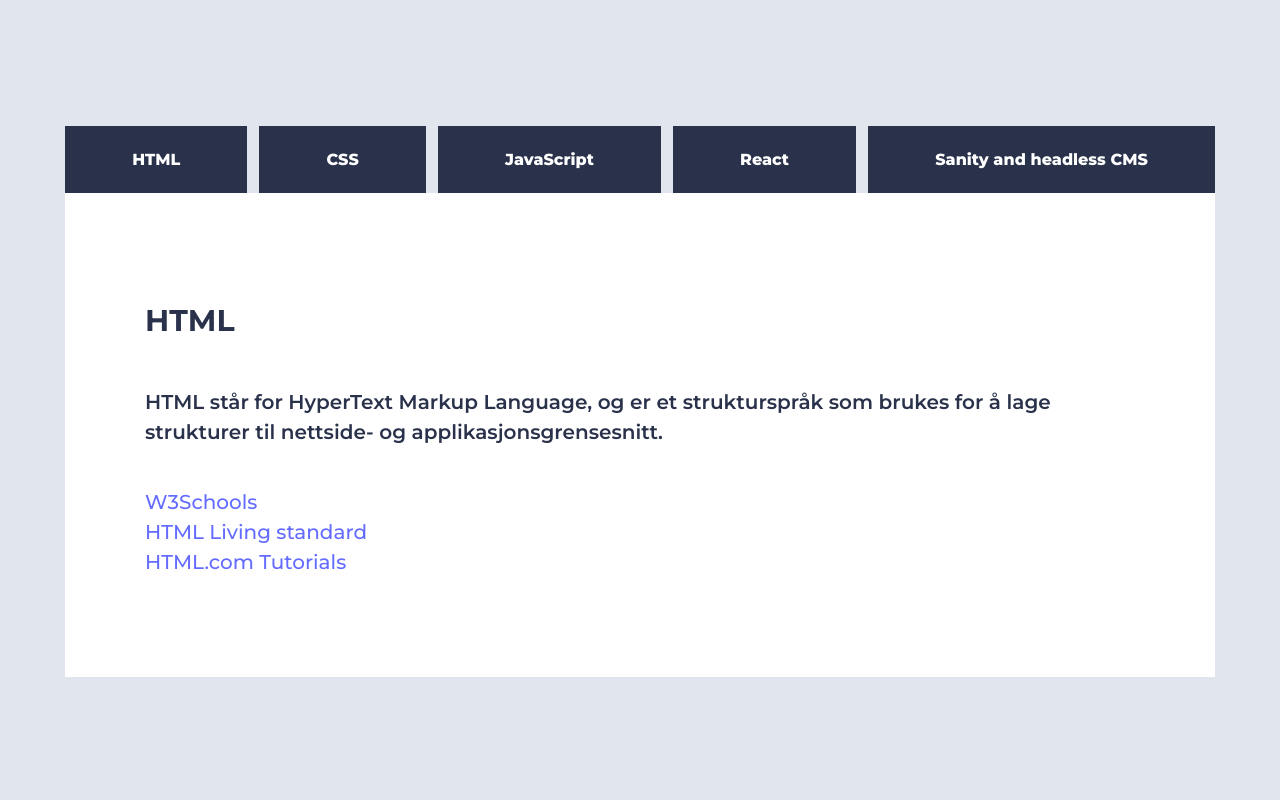
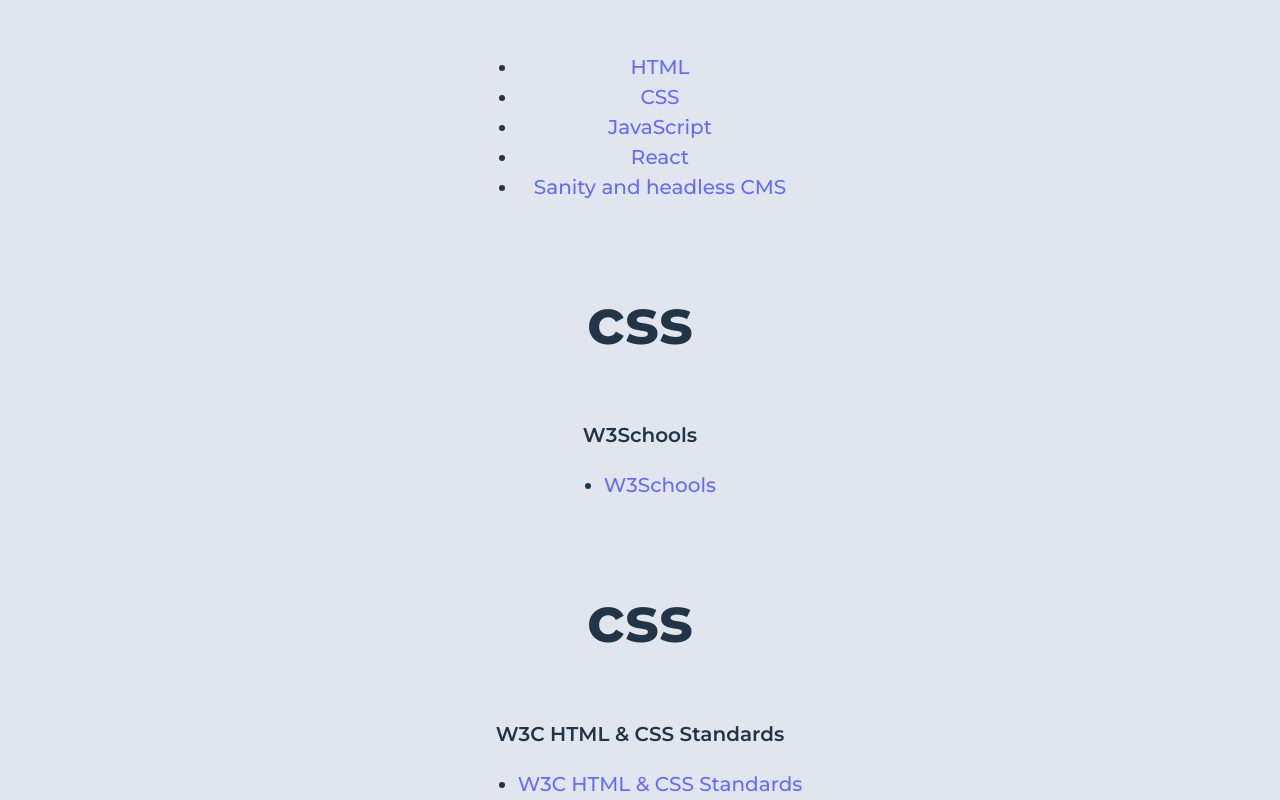
Before and after one commit to Lubbsaur/Arbeidskrav_2, a React (Vite) app: page /css in a window 1280 px wide. Shown: the top 800 px of the page. Built offline with nearby package versions, Linux system fonts and the light colour scheme.

Commit message:
Fikk hjelp av AC

```diff
--- a/src/App.jsx
+++ b/src/App.jsx
@@ -7,17 +7,21 @@
 import { Route, Routes } from 'react-router-dom';
 import Resources from './components/Resources';
 import Nav from './components/Nav';
+import PageTitle from './components/PageTitle';
+import { resources } from './assets/resources';
 
 
 
 function App() {
   const [toggle, setToggle] = useState();
 
+
+
   return (
 
     <Layout >
     <Routes>
-      <Route path='/:slug' element={<Nav />}></Route>
+      <Route path='/:slug' element={<Resources resources={resources} />}></Route>
     </Routes>
     </Layout>
 
--- a/src/assets/resources.js
+++ b/src/assets/resources.js
@@ -1,96 +1,77 @@
 export const resources = [
   {
-      category: "HTML",
-      text: "HTML står for HyperText Markup Language, og er et strukturspråk som brukes for å lage strukturer til nettside- og applikasjonsgrensesnitt.",
-      sources: [
+    title: "W3Schools",
+    url: "https://www.w3schools.com/html/",
+    category: "html",
+  },
   {
     title: "W3Schools",
-              url: "https://www.w3schools.com/html/"
+    url: "https://www.w3schools.com/css/",
+    category: "css",
+  },
+  {
+    title: "W3Schools",
+    url: "https://www.w3schools.com/js/",
+    category: "javascript",
+  },
+  {
+    title: "W3Schools",
+    url: "https://www.w3schools.com/REACT/DEFAULT.ASP",
+    category: "react",
   },
   {
     title: "HTML Living standard",
-              url: "https://html.spec.whatwg.org/multipage/"
+    url: "https://html.spec.whatwg.org/multipage/",
+    category: "html",
   },
   {
     title: "HTML.com Tutorials",
-              url: "https://html.com/"
-          },
-      ]
-  },
-  {
-      category: "CSS",
-      text: "CSS står for Cascading StyleSheets, og brukes for å sette stilregler på HTML-elementer.",
-      sources: [
-          {
-              title: "W3Schools",
-              url: "https://www.w3schools.com/css/"
+    url: "https://html.com/",
+    category: "html",
   },
   {
     title: "W3C HTML & CSS Standards",
-              url: "https://www.w3.org/standards/webdesign/htmlcss.html"
+    url: "https://www.w3.org/standards/webdesign/htmlcss.html",
+    category: "css",
   },
   {
     title: "W3C CSS Validator",
-              url: "https://jigsaw.w3.org/css-validator/"
+    url: "https://jigsaw.w3.org/css-validator/",
+    category: "css",
   },
   {
     title: "CSS Tricks",
-              url: "https://css-tricks.com/"
-          },
-      ]
-  },
-  {
-      category: "JavaScript",
-      text: "JavaScript er et scriptspråk basert på EcmaScript. JavaScript kjører direkte i nettleseren, og brukes ofte til å manipulere HTML og CSS i webgrensnesnitt.",
-      sources: [
-          {
-              title: "W3Schools",
-              url: "https://www.w3schools.com/js/"
+    url: "https://css-tricks.com/",
+    category: "css",
   },
   {
     title: "MDN Web Docs",
-              url: "https://developer.mozilla.org/en-US/docs/Web/JavaScript"
+    url: "https://developer.mozilla.org/en-US/docs/Web/JavaScript",
+    category: "javascript",
   },
   {
     title: "How to read JavaScript Documentation",
-              url: "https://www.youtube.com/watch?v=O3iR-CIufKM"
-          },
-      ]
+    url: "https://www.youtube.com/watch?v=O3iR-CIufKM",
+    category: "javascript",
   },
   {
-      category: "React",
-      text: "React er et rammeverk bygget i JavaScript. React bruker komponenter og states for å lage en levende frontend.",
-      sources: [
-          {
     title: "React documentation",
-              url: "https://reactjs.org/docs/getting-started.html"
+    url: "https://reactjs.org/docs/getting-started.html",
+    category: "react",
   },
   {
-              title: "W3Schools",
-              url: "https://www.w3schools.com/REACT/DEFAULT.ASP"
-          },
-          {
-              title: "How to read JavaScript Documentation",
-              url: "https://www.youtube.com/watch?v=O3iR-CIufKM"
-          },
-      ]
-  },
-  {
-      category: "Sanity and headless CMS",
-      text: "Sanity er et headless CMS som står for innholdsadministrasjon. Innhold hentes inn i applikasjoner via GROQ-spørringer.",
-      sources: [
-          {
     title: "Sanity documentation",
-              url: "https://www.sanity.io/docs"
+    url: "https://www.sanity.io/docs",
+    category: "headless-cms",
   },
   {
     title: "OnCrawl: a beginners guide to headless CMS",
-              url: "https://www.oncrawl.com/technical-seo/beginners-guide-headless-cms/"
+    url: "https://www.oncrawl.com/technical-seo/beginners-guide-headless-cms/",
+    category: "headless-cms",
   },
   {
     title: "Section.io: Getting started with Sanity CMS",
-              url: "https://www.section.io/engineering-education/getting-started-with-sanity-cms/"
-          },
+    url: "https://www.section.io/engineering-education/getting-started-with-sanity-cms/",
+    category: "headless-cms",
+  }
 ]
-  },
-]
--- a/src/components/Layout.jsx
+++ b/src/components/Layout.jsx
@@ -2,21 +2,17 @@
 import PageTitle from "./PageTitle";
 import Resources from "./Resources";
 
-export default function Layout({ }) {
+export default function Layout({ children}) {
 
 
   return (
+    <>
+    <Nav />
     <main>
       <section id="main-section">
-       <nav>
-         <ul className="navList">
-          <Nav />
-         </ul>
-       </nav>
-       <article id="main-article">
-         <Resources />
-       </article>
+       {children}
       </section>
     </main>
+    </>
   );
 }
--- a/src/components/Nav.jsx
+++ b/src/components/Nav.jsx
@@ -39,13 +39,15 @@
   ]
 
   return (
-    <div>
+    <nav>
+    <ul>
     {navigateTabs.map((category) => (
       <li key={category.id}>
           <Link to={`/${category.slug}`}>{category.name}</Link>
       </li>
     ))}
-    </div>
+    </ul>
+    </nav>
   )
 }
 
--- a/src/components/PageTitle.jsx
+++ b/src/components/PageTitle.jsx
@@ -2,13 +2,14 @@
 import { resources } from "../assets/resources";
 import Nav from "./Nav";
 import { useParams } from "react-router-dom";
+import Resources from "./Resources";
 
-export default function PageTitle({}) {
+export default function PageTitle({title }) {
+
+  //const slug = slug.toUpperCase();
 
 
   return (
-    <div>
-      <h1>Hey</h1>
-    </div>
+    <h1>{title}</h1>
   )
 }
--- a/src/components/Resources.jsx
+++ b/src/components/Resources.jsx
@@ -1,35 +1,31 @@
-import { useState } from "react";
 import { Link } from "react-router-dom";
-import { resources } from "../assets/resources";
 import { useParams } from "react-router-dom";
-import Nav from "./Nav";
+import PageTitle from "./PageTitle";
 
-export default function Resources({  }) {
+export default function Resources({ resources }) {
+  const {slug} = useParams();
 
-  //const resoursesSlug = resources.filter((product) => product.category === slug);
+  console.log(resources)
 
-  const resource = resources.map((item, index) =>
-    <div key={index}>
-      <h2>{item.category}</h2>
-        <p>{item.text}</p>
-        <ul>
-          <li>
-              {item.sources
-                .map(source =>
-                <div key={source.title}>
-                  <Link to={source.url}>{source.title}</Link>
-                </div>)}
-          </li>
-        </ul>
-    </div>
-  )
+  const resoursesSlug = resources.filter((resource) => resource.category === slug);
+
+ console.log(resoursesSlug)
 
 
 
   return (
     <>
-     {resource[0]}
+    {resoursesSlug.map((resource, index) =>
+      <article key={index}>
+        <PageTitle title={resource.category} />
+            <p>{resource.title}</p>
+            <ul>
+              <li>
+                <Link to={resource.url}>{resource.title}</Link>
+              </li>
+            </ul>
+        </article>
+      )}
     </>
-
   );
 }
```
Lines whose indentation alone changed are shown as unchanged.
